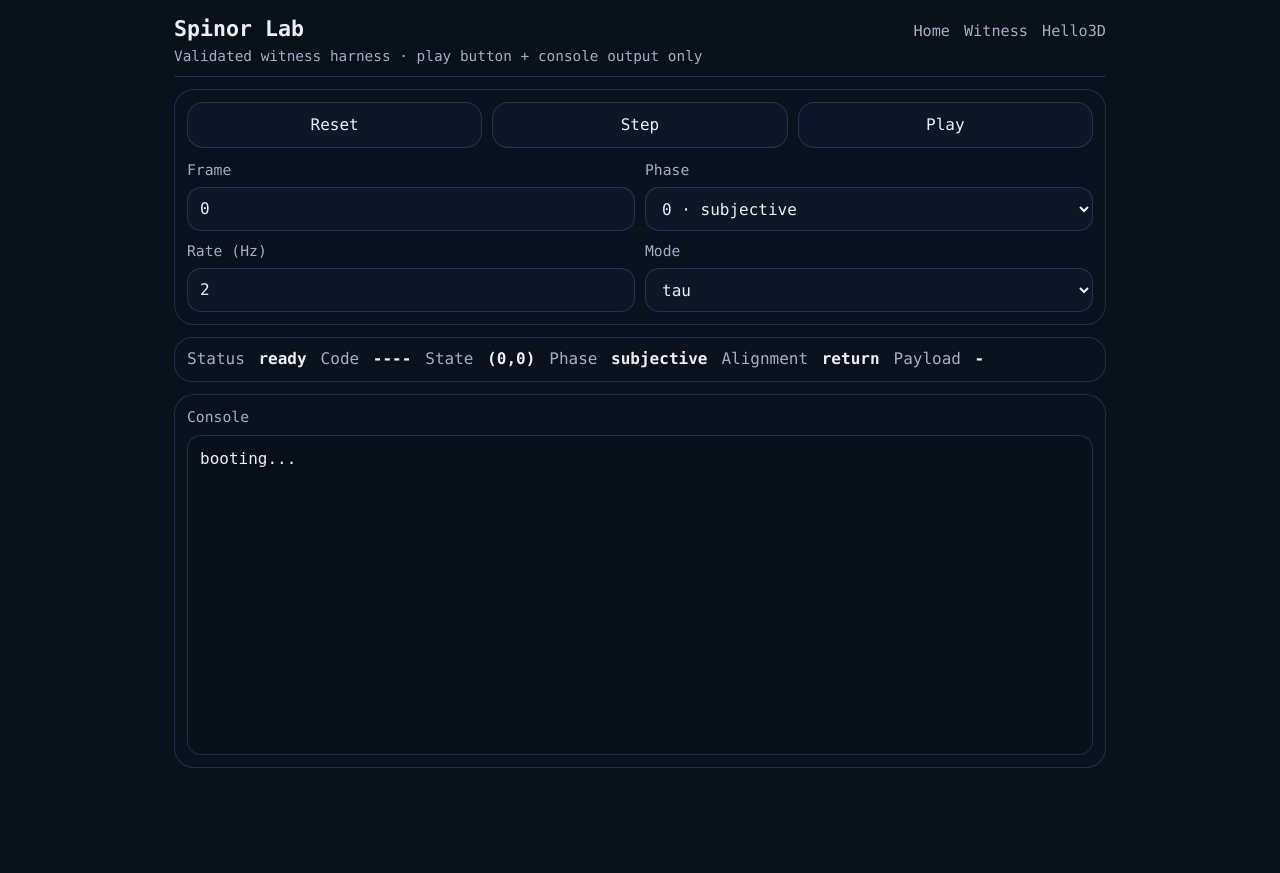
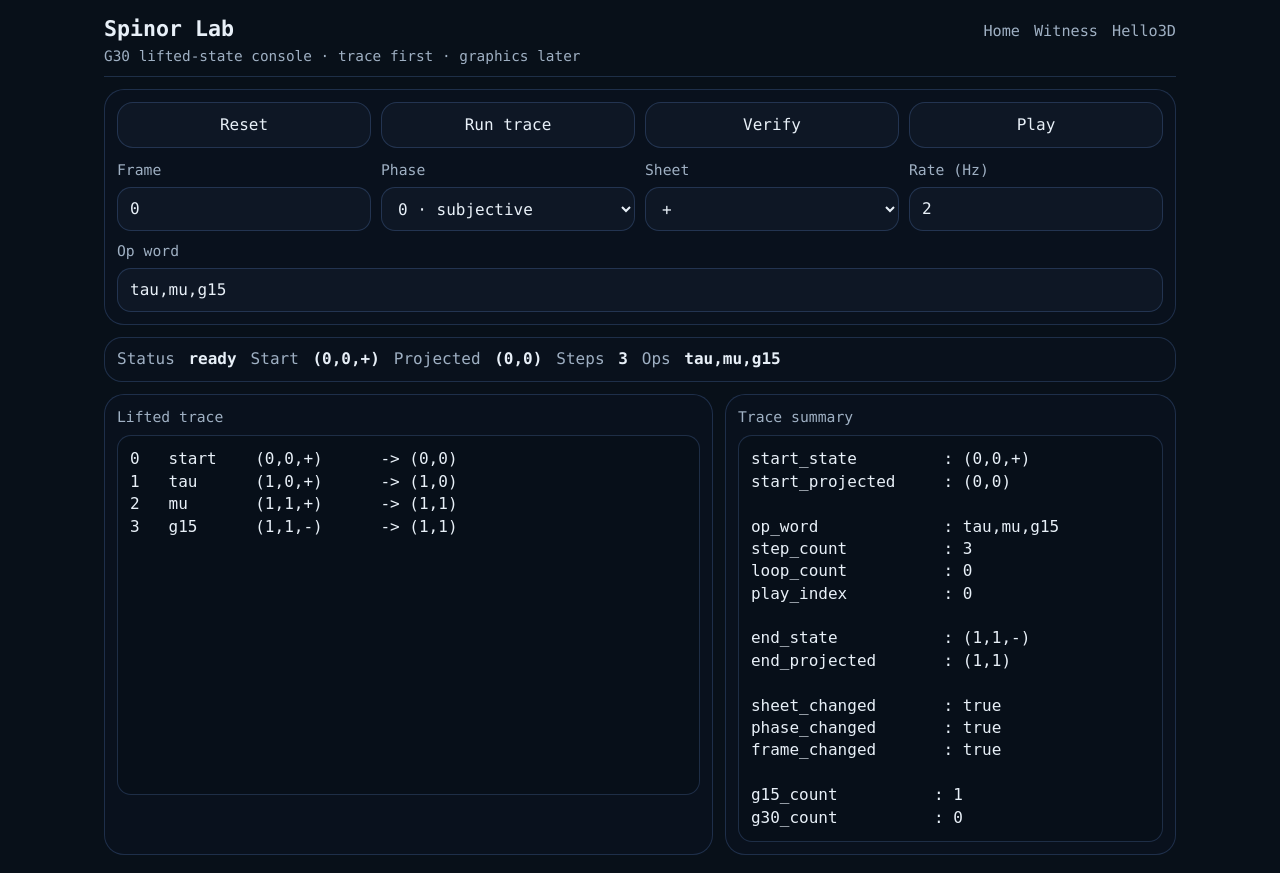
Before and after one commit to rookinc/xalchemy_lab2, a PHP site: page /spinor_lab.html in a window 1280 px wide. Before the commit the page ends 768 px from the top, so only its background shows below. Run offline with PHP 8.4, Linux system fonts and the light colour scheme.

Commit message:
Add verify button to Spinor Lab

```diff
--- a/public/spinor_lab.css
+++ b/public/spinor_lab.css
@@ -26,7 +26,7 @@ body {
 
 .shell {
   width: 100%;
-  max-width: 960px;
+  max-width: 1100px;
   margin: 0 auto;
   display: grid;
   gap: 12px;
@@ -89,6 +89,10 @@ body {
   margin-bottom: 12px;
 }
 
+.button-row-4 {
+  grid-template-columns: repeat(4, minmax(0, 1fr));
+}
+
 button,
 select,
 input {
@@ -116,13 +120,17 @@ button.is-running {
 
 .form-grid {
   display: grid;
-  grid-template-columns: repeat(2, minmax(0, 1fr));
+  grid-template-columns: repeat(4, minmax(0, 1fr));
   gap: 10px;
 }
 
 .field {
   display: grid;
   gap: 6px;
+}
+
+.field-wide {
+  grid-column: 1 / -1;
 }
 
 .field span {
@@ -165,24 +173,40 @@ button.is-running {
   margin-left: 4px;
 }
 
+.console-grid {
+  display: grid;
+  grid-template-columns: 1.35fr 1fr;
+  gap: 12px;
+}
+
 .console-title {
   color: var(--muted);
   font-size: 0.92rem;
   margin-bottom: 8px;
 }
 
-#console-output {
+pre {
   margin: 0;
   white-space: pre-wrap;
   word-break: break-word;
-  min-height: 320px;
-  max-height: 62vh;
+  min-height: 360px;
+  max-height: 64vh;
   overflow: auto;
   border: 1px solid var(--line);
   border-radius: 14px;
   padding: 12px;
   background: rgba(8, 16, 25, 0.92);
   color: var(--text);
+}
+
+@media (max-width: 800px) {
+  .console-grid {
+    grid-template-columns: 1fr;
+  }
+
+  .form-grid {
+    grid-template-columns: repeat(2, minmax(0, 1fr));
+  }
 }
 
 @media (max-width: 640px) {
--- a/public/spinor_lab.html
+++ b/public/spinor_lab.html
@@ -13,7 +13,7 @@
       <div class="topbar-row">
         <div>
           <div class="title">Spinor Lab</div>
-          <div class="sub">Validated witness harness · play button + console output only</div>
+          <div class="sub">G30 lifted-state console · trace first · graphics later</div>
         </div>
         <nav class="header-links" aria-label="Page links">
           <a href="/">Home</a>
@@ -24,16 +24,17 @@
     </header>
 
     <section class="controls-card">
-      <div class="button-row">
+      <div class="button-row button-row-4">
         <button id="reset-btn" type="button">Reset</button>
-        <button id="step-btn" type="button">Step</button>
+        <button id="trace-btn" type="button">Run trace</button>
+        <button id="verify-btn" type="button">Verify</button>
         <button id="play-btn" type="button">Play</button>
       </div>
 
       <div class="form-grid">
         <label class="field">
           <span>Frame</span>
-          <input id="frame-input" type="number" min="0" step="1" value="0" />
+          <input id="frame-input" type="number" min="0" max="14" step="1" value="0" />
         </label>
 
         <label class="field">
@@ -45,33 +46,43 @@
         </label>
 
         <label class="field">
-          <span>Rate (Hz)</span>
-          <input id="hz-input" type="number" min="1" max="60" step="1" value="2" />
+          <span>Sheet</span>
+          <select id="sheet-input">
+            <option value="+" selected>+</option>
+            <option value="-">-</option>
+          </select>
         </label>
 
         <label class="field">
-          <span>Mode</span>
-          <select id="mode-input">
-            <option value="tau" selected>tau</option>
-            <option value="mu">mu</option>
-            <option value="alternate">alternate tau / mu</option>
-          </select>
+          <span>Rate (Hz)</span>
+          <input id="hz-input" type="number" min="1" max="30" step="1" value="2" />
+        </label>
+
+        <label class="field field-wide">
+          <span>Op word</span>
+          <input id="ops-input" type="text" value="tau,mu,g15" />
         </label>
       </div>
     </section>
 
     <section class="status-bar">
       <span>Status <strong id="status-text">ready</strong></span>
-      <span>Code <strong id="code-text">----</strong></span>
-      <span>State <strong id="state-text">(0,0)</strong></span>
-      <span>Phase <strong id="phase-text">subjective</strong></span>
-      <span>Alignment <strong id="alignment-text">return</strong></span>
-      <span>Payload <strong id="payload-text">-</strong></span>
+      <span>Start <strong id="start-text">(0,0,+)</strong></span>
+      <span>Projected <strong id="projected-text">(0,0)</strong></span>
+      <span>Steps <strong id="steps-text">0</strong></span>
+      <span>Ops <strong id="ops-text">tau,mu,g15</strong></span>
     </section>
 
-    <section class="console-card">
-      <div class="console-title">Console</div>
-      <pre id="console-output">booting...</pre>
+    <section class="console-grid">
+      <section class="console-card">
+        <div class="console-title">Lifted trace</div>
+        <pre id="trace-output">booting...</pre>
+      </section>
+
+      <section class="console-card">
+        <div class="console-title">Trace summary</div>
+        <pre id="summary-output">booting...</pre>
+      </section>
     </section>
   </main>
 
--- a/public/spinor_lab.js
+++ b/public/spinor_lab.js
@@ -1,6 +1,7 @@
 const els = {
   resetBtn: document.getElementById('reset-btn'),
   traceBtn: document.getElementById('trace-btn'),
+  verifyBtn: document.getElementById('verify-btn'),
   playBtn: document.getElementById('play-btn'),
   frameInput: document.getElementById('frame-input'),
   phaseInput: document.getElementById('phase-input'),
@@ -26,6 +27,7 @@ const state = {
   loopCount: 0,
   playIndex: 0,
   liveState: null,
+  lastPayload: null,
 };
 
 function setStatus(text) {
@@ -140,7 +142,7 @@ function renderTrace(payload) {
   els.traceOutput.textContent = lines.join('\n');
 }
 
-function renderSummary(payload) {
+function renderSummary(payload, verification = null) {
   const start = payload.start;
   const end = payload.trace[payload.trace.length - 1];
   const ops = payload.ops;
@@ -170,16 +172,25 @@ function renderSummary(payload) {
     lines.push(`g30_count          : ${g30Count}`);
   }
 
+  if (verification) {
+    lines.push('');
+    lines.push(`verify_status       : ${verification.ok ? 'match' : 'mismatch'}`);
+    if (verification.reason) {
+      lines.push(`verify_reason       : ${verification.reason}`);
+    }
+  }
+
   els.summaryOutput.textContent = lines.join('\n');
 }
 
-function renderPayload(payload) {
+function renderPayload(payload, verification = null) {
   els.startText.textContent = formatStateTriple(payload.start);
   els.projectedText.textContent = formatWitnessPair(payload.trace[0].projected_witness_state);
   els.stepsText.textContent = String(payload.trace.length - 1);
   els.opsText.textContent = payload.ops.join(',');
   renderTrace(payload);
-  renderSummary(payload);
+  renderSummary(payload, verification);
+  state.lastPayload = payload;
 }
 
 function getStartStateFromInputs() {
@@ -288,6 +299,63 @@ function startPlayback() {
   scheduleNextTick();
 }
 
+async function fetchServerTrace(start, ops) {
+  const params = new URLSearchParams({
+    frame: String(start.frame),
+    phase: String(start.phase),
+    sheet: start.sheet,
+    ops: ops.join(','),
+  });
+  const res = await fetch(`/witness/api/g30/trace?${params.toString()}`, { cache: 'no-store' });
+  if (!res.ok) {
+    const body = await res.text().catch(() => '');
+    throw new Error(`HTTP ${res.status}${body ? ` :: ${body}` : ''}`);
+  }
+  return res.json();
+}
+
+function statesEqual(a, b) {
+  return a.frame === b.frame && a.phase === b.phase && a.sheet === b.sheet;
+}
+
+function pairsEqual(a, b) {
+  return Array.isArray(a) && Array.isArray(b) && a.length === 2 && b.length === 2 && a[0] === b[0] && a[1] === b[1];
+}
+
+function comparePayloads(localPayload, serverPayload) {
+  const server = serverPayload.payload;
+  if (!server || !Array.isArray(server.trace)) {
+    return { ok: false, reason: 'server payload missing trace' };
+  }
+
+  if (server.trace.length !== localPayload.trace.length) {
+    return { ok: false, reason: `trace length mismatch local=${localPayload.trace.length} server=${server.trace.length}` };
+  }
+
+  for (let i = 0; i < localPayload.trace.length; i += 1) {
+    const l = localPayload.trace[i];
+    const s = server.trace[i];
+
+    if (l.op !== s.op) {
+      return { ok: false, reason: `op mismatch at step ${i}: local=${l.op} server=${s.op}` };
+    }
+    if (!statesEqual(l.state, s.state)) {
+      return {
+        ok: false,
+        reason: `state mismatch at step ${i}: local=${formatStateTriple(l.state)} server=${formatStateTriple(s.state)}`
+      };
+    }
+    if (!pairsEqual(l.projected_witness_state, s.projected_witness_state)) {
+      return {
+        ok: false,
+        reason: `projection mismatch at step ${i}: local=${formatWitnessPair(l.projected_witness_state)} server=${formatWitnessPair(s.projected_witness_state)}`
+      };
+    }
+  }
+
+  return { ok: true };
+}
+
 els.resetBtn.addEventListener('click', () => {
   stopPlayback('ready');
   state.loopCount = 0;
@@ -306,6 +374,26 @@ els.traceBtn.addEventListener('click', () => {
   runTraceFromInputs();
 });
 
+els.verifyBtn.addEventListener('click', async () => {
+  stopPlayback('verifying');
+
+  const start = getStartStateFromInputs();
+  const ops = getOpsFromInput();
+  const localPayload = buildTrace(start, ops);
+  renderPayload(localPayload);
+
+  try {
+    const serverPayload = await fetchServerTrace(start, ops);
+    const verdict = comparePayloads(localPayload, serverPayload);
+    renderPayload(localPayload, verdict);
+    setStatus(verdict.ok ? 'verified' : 'mismatch');
+  } catch (err) {
+    console.error(err);
+    renderPayload(localPayload, { ok: false, reason: String(err) });
+    setStatus('verify-error');
+  }
+});
+
 els.playBtn.addEventListener('click', () => {
   if (state.isPlaying) {
     stopPlayback('paused');
```
